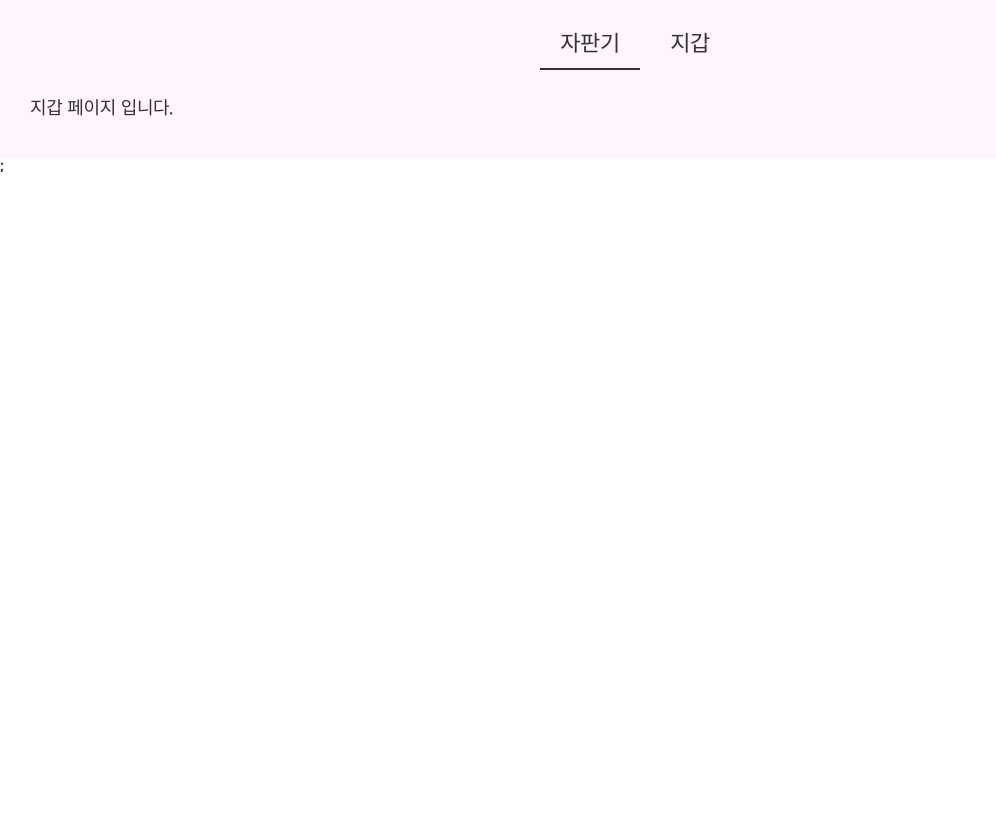
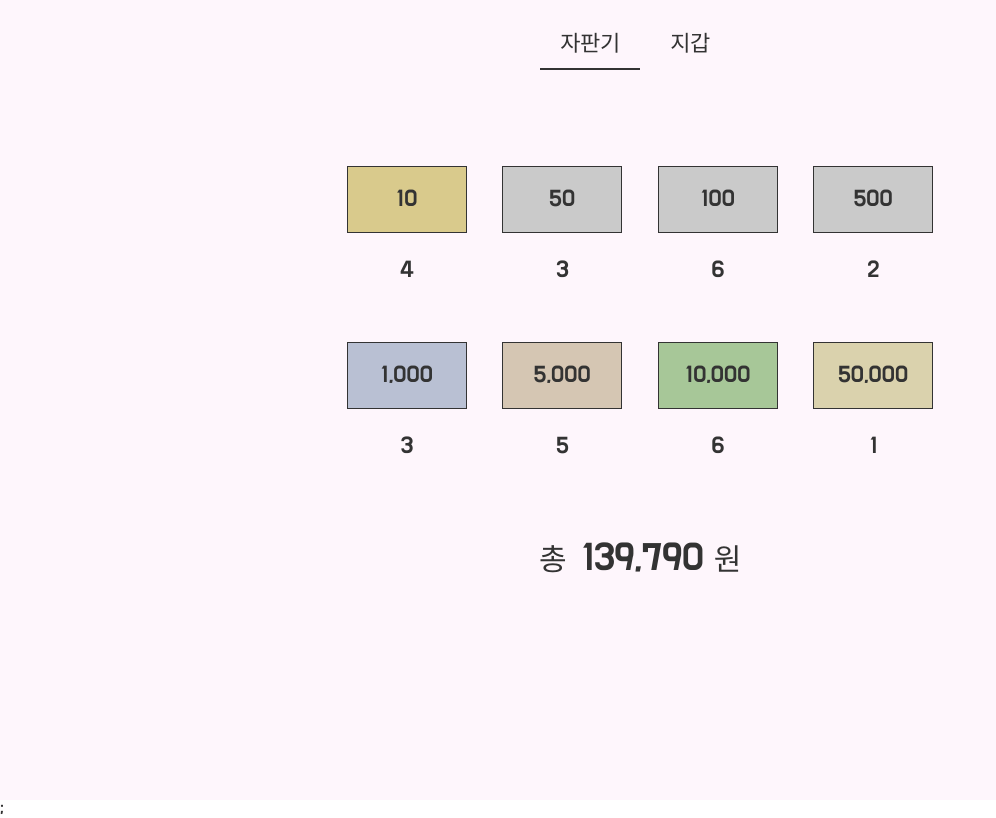
Before and after one commit to codesquad-members-2022/fe-vm, a React (Create React App) app: page /wallet in a window 1280 px wide. Shown: the whole page, without its empty margins (0-996 px from the left). Built offline with nearby package versions, Linux system fonts and the light colour scheme.

Commit message:
Design: 지갑 layout 완성
closed issue #10

```diff
--- a/src/App.style.js
+++ b/src/App.style.js
@@ -1,6 +1,7 @@
 import styled from 'styled-components';
 
 const Container = styled.div`
+  min-height: 100vh;
   padding: 20px 30px 40px;
   font: inherit;
   background: #fef6fc;
--- a/src/GlobalStyles.js
+++ b/src/GlobalStyles.js
@@ -180,6 +180,9 @@ const GlobalStyles = createGlobalStyle`
     border: 0;
     outline: none;
     cursor: pointer;
+    &:disabled {
+      cursor: default;
+    }
   }
 
   i,
--- a/src/components/productsArea/Product.style.js
+++ b/src/components/productsArea/Product.style.js
@@ -9,12 +9,11 @@ const ProductBtn = styled.button`
   background: linear-gradient(to bottom left, #d6f1fc, #ffffff, #daf2fc);
   border-radius: 5px;
   &:disabled {
-    cursor: default;
     & span:first-child {
       transform: scale(1);
     }
     & span {
-      opacity: ${({ disabled }) => (disabled ? 0.3 : 1)};
+      opacity: 0.3;
     }
   }
 `;
@@ -25,7 +24,7 @@ const Detail = styled.span`
   letter-spacing: -20px;
   text-indent: -20px;
   &:hover {
-    transform: scale(1.15);
+    transform: scale(1.12);
     transition: transform 0.3s cubic-bezier(0.075, 0.82, 0.165, 1);
   }
 `;
--- /dev/null
+++ b/src/components/wallet/AmountWrap.jsx
@@ -0,0 +1,17 @@
+import React from 'react';
+import { Container, Amount } from 'components/wallet/AmountWrap.style';
+import walletData from 'data/wallet';
+import { addCommasToNumber } from 'utils/util';
+
+export default function AmountWrap() {
+  const getAmout = () => {
+    const amount = walletData.reduce((acc, { unit, quantity }) => acc + unit * quantity, 0);
+    return addCommasToNumber(amount);
+  };
+
+  return (
+    <Container>
+      총<Amount>{getAmout()}</Amount>원
+    </Container>
+  );
+}
--- /dev/null
+++ b/src/components/wallet/AmountWrap.style.js
@@ -0,0 +1,13 @@
+import styled from 'styled-components';
+
+const Container = styled.span`
+  display: block;
+  margin-top: 80px;
+  font-size: 30px;
+`;
+
+const Amount = styled.strong`
+  font-size: 40px;
+  margin: 0 10px 0 15px;
+`;
+export { Container, Amount };
--- /dev/null
+++ b/src/components/wallet/MoneyItem.jsx
@@ -0,0 +1,35 @@
+import React from 'react';
+import PropTypes from 'prop-types';
+import { Container, MoneyBtn, MoneyQuantity } from 'components/wallet/MoneyItem.style';
+import { addCommasToNumber } from 'utils/util';
+
+export default function QuantityBtnWrap({ info }) {
+  return (
+    <Container>
+      <MoneyBtn color={info.color} coin={info.coin}>
+        {addCommasToNumber(info.unit)}
+      </MoneyBtn>
+      <MoneyQuantity>{info.quantity}</MoneyQuantity>
+    </Container>
+  );
+}
+
+QuantityBtnWrap.propTypes = {
+  info: PropTypes.shape({
+    id: PropTypes.number,
+    unit: PropTypes.number,
+    quantity: PropTypes.number,
+    color: PropTypes.string,
+    coin: PropTypes.bool
+  })
+};
+
+QuantityBtnWrap.defaultProps = {
+  info: {
+    id: null,
+    unit: 0,
+    quantity: 0,
+    color: '#fff',
+    coin: false
+  }
+};
--- /dev/null
+++ b/src/components/wallet/MoneyItem.style.js
@@ -0,0 +1,28 @@
+import styled from 'styled-components';
+
+const Container = styled.li`
+  font-size: 24px;
+`;
+
+const MoneyBtn = styled.button`
+  display: block;
+  width: ${({ coin }) => (coin ? '85px' : '90%')};
+  margin: 0 auto;
+  line-height: ${({ coin }) => (coin ? '85px' : '65px')};
+  border: 1px solid #333;
+  border-radius: ${({ coin }) => (coin ? '50%' : 0)};
+  background: ${({ color }) => color};
+  &:hover:not(:disabled) {
+    transform: scale(1.05);
+  }
+  &:disabled {
+    opacity: 0.4;
+  }
+`;
+
+const MoneyQuantity = styled.span`
+  display: block;
+  margin-top: 25px;
+`;
+
+export { Container, MoneyBtn, MoneyQuantity };
--- a/src/data/wallet.js
+++ b/src/data/wallet.js
@@ -2,37 +2,50 @@ const walletData = [
   {
     id: 1,
     unit: 10,
-    quantity: 4
+    quantity: 4,
+    color: '#d9ca8c'
   },
   {
     id: 2,
     unit: 50,
-    quantity: 3
+    quantity: 3,
+    color: '#cacaca'
   },
   {
     id: 3,
     unit: 100,
-    quantity: 6
+    quantity: 6,
+    color: '#cacaca'
   },
   {
     id: 4,
     unit: 500,
-    quantity: 2
+    quantity: 2,
+    color: '#cacaca'
   },
   {
     id: 5,
     unit: 1000,
-    quantity: 3
+    quantity: 3,
+    color: '#b9c0d3'
   },
   {
     id: 6,
     unit: 5000,
-    quantity: 5
+    quantity: 5,
+    color: '#d5c6b3'
   },
   {
     id: 7,
     unit: 10000,
-    quantity: 6
+    quantity: 6,
+    color: '#a7c798'
+  },
+  {
+    id: 8,
+    unit: 50000,
+    quantity: 1,
+    color: '#dad2ad'
   }
 ];
 
--- a/src/pages/Wallet.jsx
+++ b/src/pages/Wallet.jsx
@@ -1,5 +1,20 @@
-import React from 'react';
+import React, { useContext } from 'react';
+import { Container, MoneyList } from 'pages/Wallet.style';
+import { WalletContext } from 'contexts/WalletProvider';
+import MoneyItem from 'components/wallet/MoneyItem';
+import AmountWrap from 'components/wallet/AmountWrap';
 
 export default function Wallet() {
-  return <div>지갑 페이지 입니다.</div>;
+  const walletState = useContext(WalletContext);
+
+  return (
+    <Container>
+      <MoneyList>
+        {walletState.map(info => (
+          <MoneyItem key={info.id} info={info} coin={info.unit < 1000} />
+        ))}
+      </MoneyList>
+      <AmountWrap />
+    </Container>
+  );
 }
--- /dev/null
+++ b/src/pages/Wallet.style.js
@@ -0,0 +1,20 @@
+import styled from 'styled-components';
+
+const Container = styled.div`
+  margin-top: 12vh;
+  text-align: center;
+`;
+
+const MoneyList = styled.ul`
+  display: grid;
+  grid-template-columns: repeat(4, 1fr);
+  grid-column-gap: 22px;
+  grid-row-gap: 60px;
+  width: 100%;
+  max-width: 600px;
+  margin: 0 auto;
+  font-size: 22px;
+  border-radius: 8px;
+`;
+
+export { Container, MoneyList };
```
